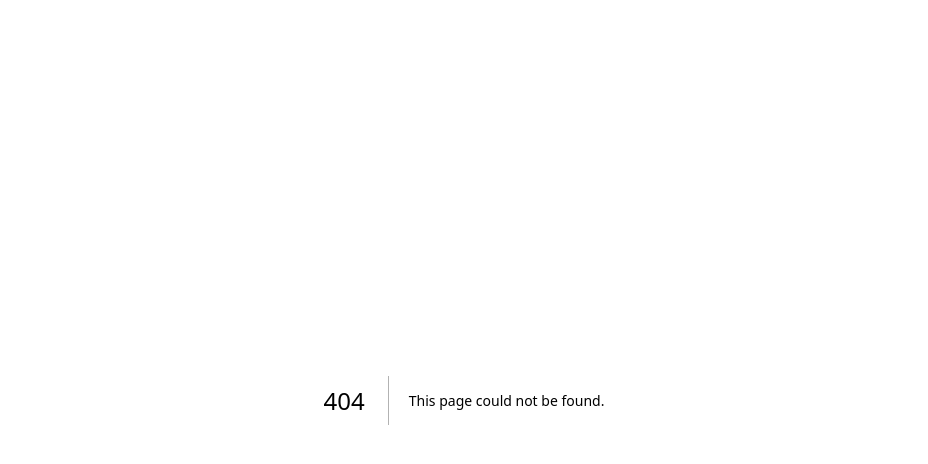
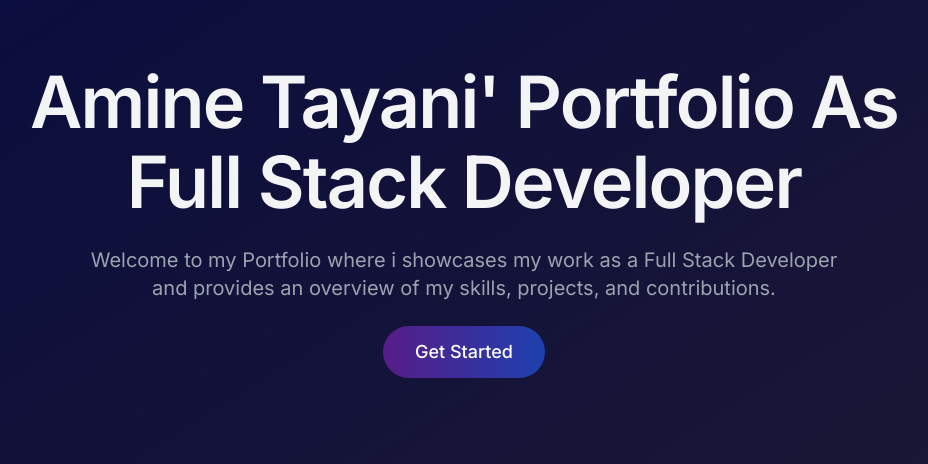
Before and after one commit to amine-tayani/portfolio, a Next.js app: page /new in a window 1280 px wide. Before the commit this address had no page. Shown: the top 464 px of the page, without its empty margins (176-1104 px from the left). Built offline with nearby package versions, Linux system fonts and the light colour scheme.

Commit message:
Fix Next Hydration error

```diff
--- /dev/null
+++ b/src/app/new/layout.tsx
@@ -0,0 +1,7 @@
+export default function V2Layout({ children }: { children: React.ReactNode }) {
+  return (
+    <div className="bg-gradient-to-br to-[#2014309c] from-[#090d3f] min-h-screen ">
+      {children}
+    </div>
+  );
+}
--- /dev/null
+++ b/src/app/new/page.tsx
@@ -0,0 +1,17 @@
+export default function Home() {
+  return (
+    <div className="flex flex-col space-y-6 justify-center min-h-[400px] items-center text-center">
+      <h1 className="text-7xl font-semibold tracking-tight text-gray-100 max-w-4xl mt-10 leading-[5rem] ">
+        Amine Tayani{`'`} Portfolio As Full Stack Developer
+      </h1>
+      <p className="text-xl text-gray-400 max-w-3xl">
+        Welcome to my Portfolio where i showcases my work as a Full Stack
+        Developer and provides an overview of my skills, projects, and
+        contributions.
+      </p>
+      <button className="py-3 px-8 bg-gradient-to-r from-purple-900 to-blue-800 font-medium text-lg text-white rounded-full">
+        Get Started
+      </button>
+    </div>
+  );
+}
--- a/src/components/Skills.tsx
+++ b/src/components/Skills.tsx
@@ -28,8 +28,8 @@ const Skills = () => {
         </h1>
       </div>
       <div className="w-full max-w-xs sm:max-w-xl md:max-w-2xl lg:max-w-3xl">
-        <p className="text-gray-400 font-inter text-base sm:text-lg">
-          <div className="hidden md:block">
+        <div className="text-gray-400 font-inter text-base sm:text-lg">
+          <p className="hidden md:block">
             Hi my name is Amine and I enjoy creating things that live on the
             web. I have more than three years of hands-on experience in full
             stack development and excellent knowledge of web applications.
@@ -37,12 +37,12 @@ const Skills = () => {
             <br /> I completed my software engineering degree at the Higher
             school of technology in Casablanca ,Morocco.
             <br />
-          </div>
+          </p>
           <br /> As a Full stack Web Developer my role is to keep attention to
           the details and designing knowledge will be an added advantage for me
           to serve a quality-oriented apps. And here are a the technologies that
           I’ve been working with these years :
-        </p>
+        </div>
 
         <ul className="grid grid-cols-2 md:grid-cols-3 gap-3 mt-10 font-Jbrains">
           {skills.map((skill, index) => {
```
